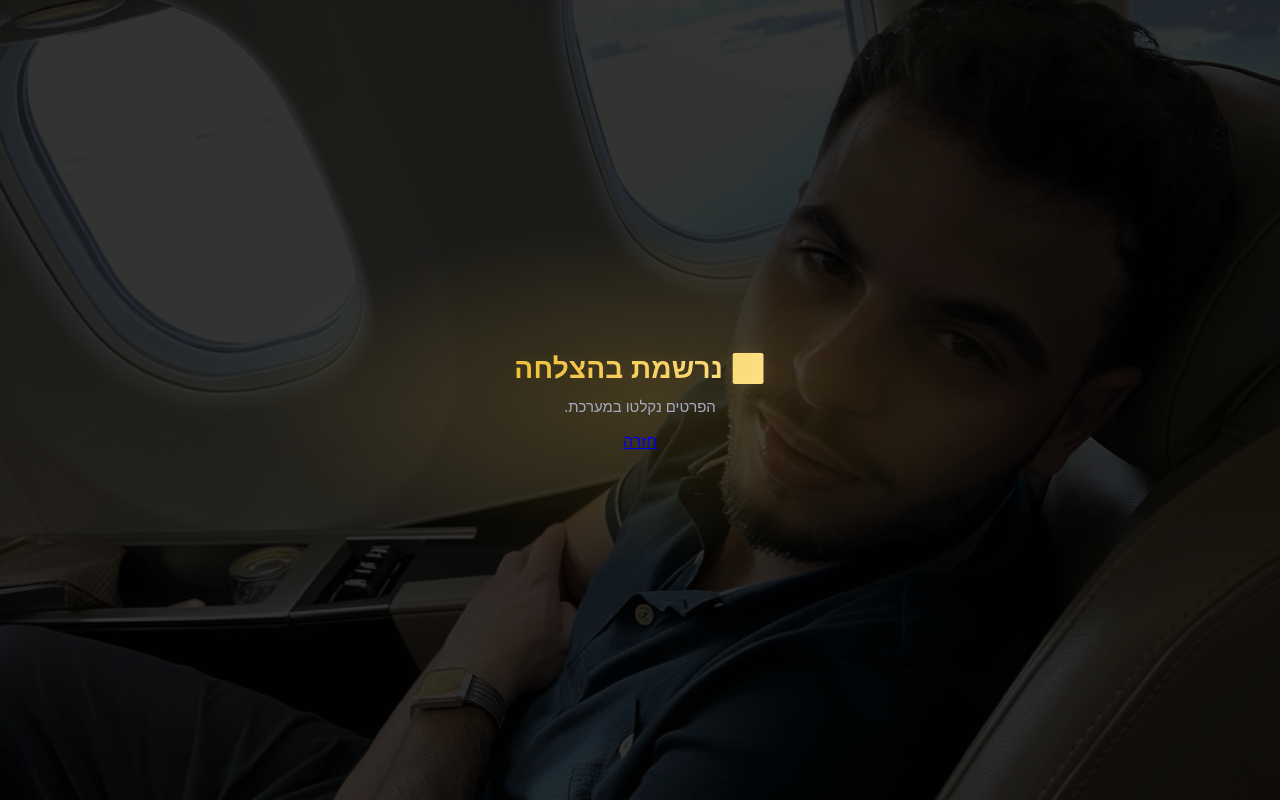
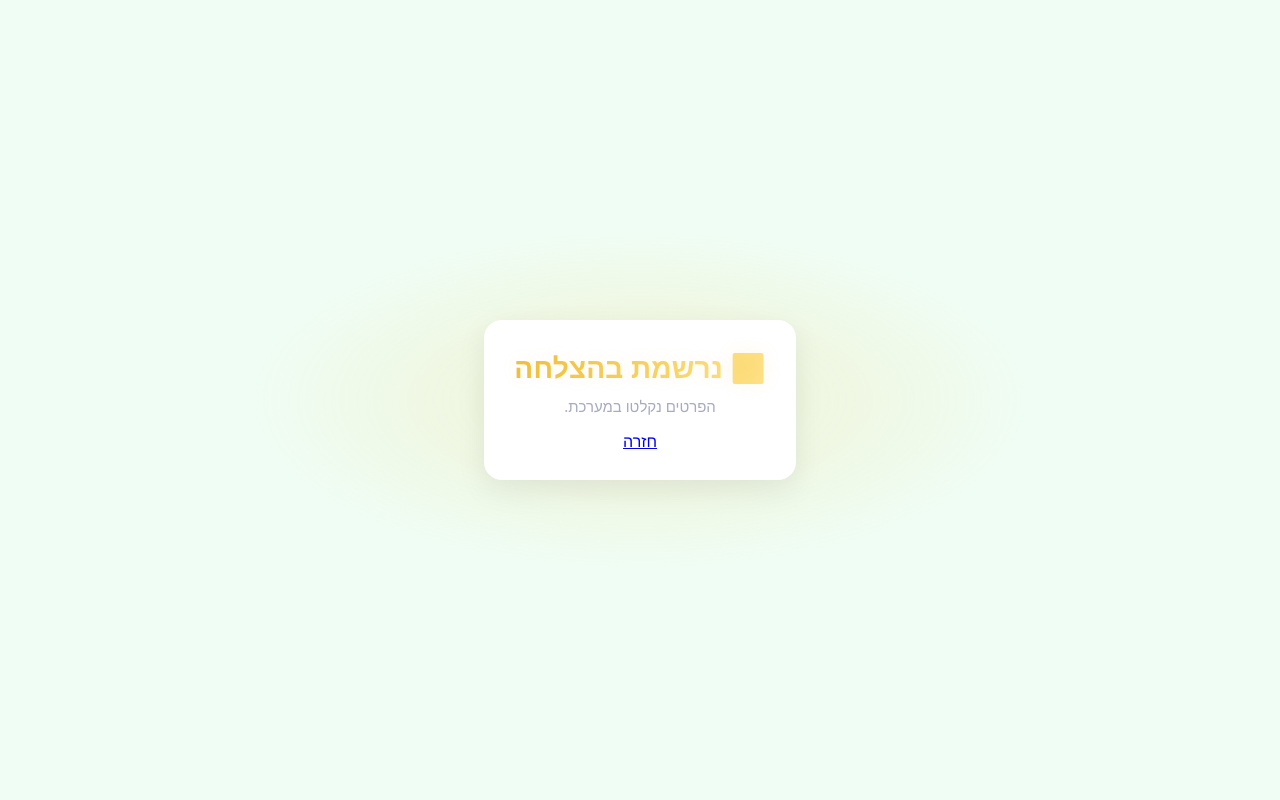
Before and after one commit to yinonplay122-tech/landingpage, a website: page success.html in a window 1280 px wide. Drawn offline with Linux system fonts and the light colour scheme.

Commit message:
Update success.html

```diff
--- a/success.html
+++ b/success.html
@@ -20,6 +20,8 @@
         var(--bg);
       display:flex; align-items:center; justify-content:center; padding:20px;
       text-align:center;
+      display:grid;place-items:center;height:100dvh;margin:0;background:#f0fdf4;font-family:system-ui,-apple-system,Segoe UI,Roboto,Helvetica,Arial,sans-serif}
+    .box{background:#fff;padding:28px 30px;border-radius:18px;box-shadow:0 10px 30px rgba(0,0,0,.08);text-align:center}
     }
     body::before{
       content:""; position:fixed; inset:0;
```
